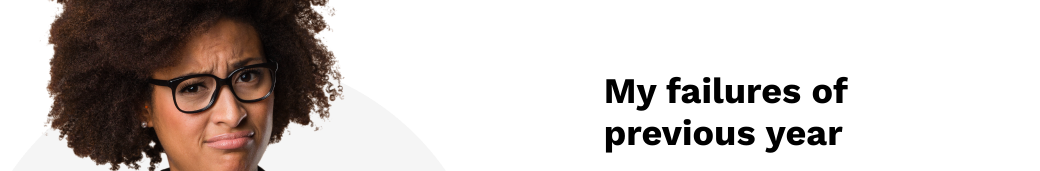
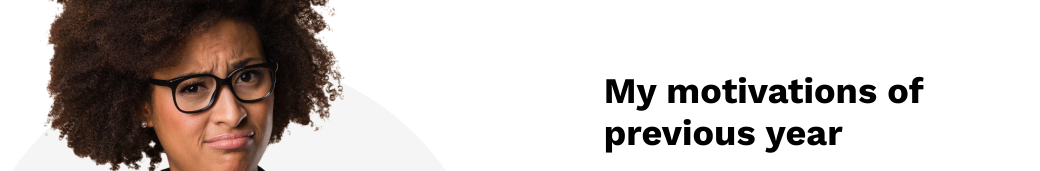
Before and after one commit to emonkumersaha/new-year-new-me, a plain HTML site: page index.html in a window 1280 px wide. Shown: the part 944-1115 px from the top of the page, without its empty margins (118-1158 px from the left). Drawn offline with nearby package versions, Linux system fonts and the light colour scheme.

Commit message:
final update for assignment

```diff
--- a/index.html
+++ b/index.html
@@ -26,7 +26,7 @@
                 <img src="images/person.png" alt="Person">
             </div>
             <div class="img-text">
-                <h2>My failures of previous year</h2>
+                <h2>My motivations of previous year</h2>
                 <p>“When you take risks you learn that there will be times when you succeed and there will be times when you fail, and both are equally important.”</p>
                 <ul class="list">
                     <li><i class="fa-solid fa-check"></i> "There is no innovation and creativity without failure. Period."</li>
```
